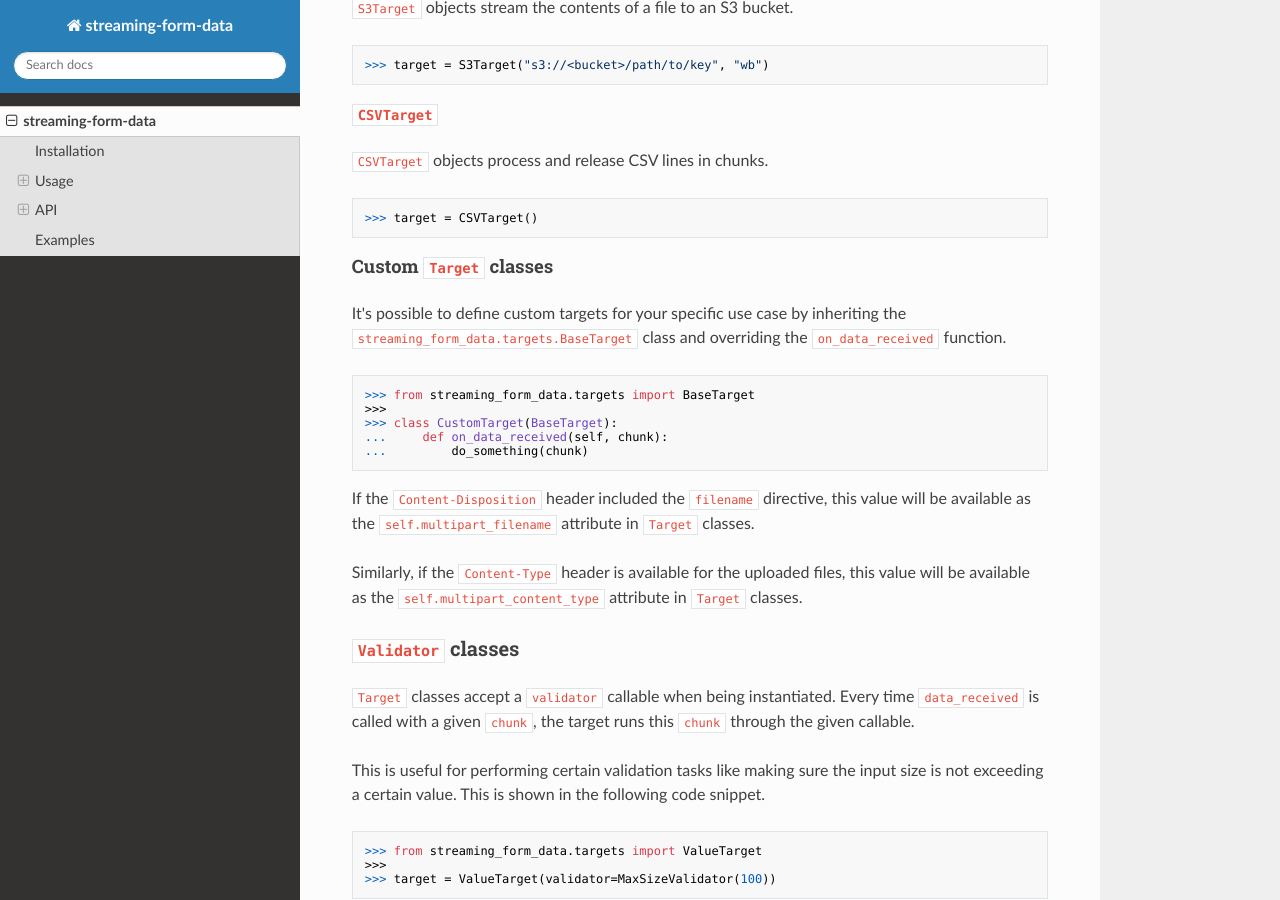
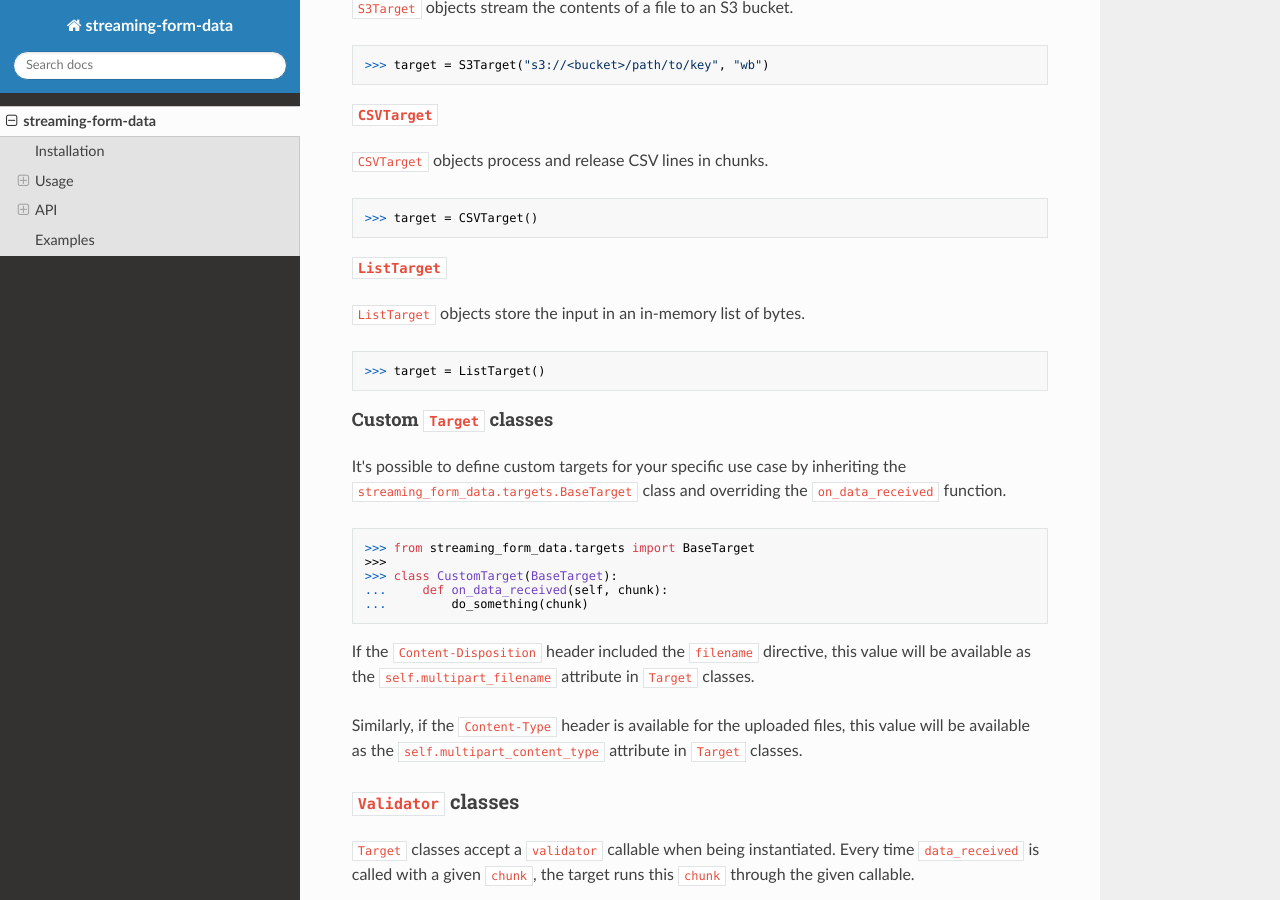
Before and after one commit to siddhantgoel/streaming-form-data, an MkDocs documentation site: the page built from docs/index.md, in a window 1280 px wide and 900 px high, scrolled down 3251 px. Built offline with MkDocs 1.6.1, drawn with Linux system fonts in a browser that asks for light colours; nearby versions of some CDN libraries.

Commit message:
chore: add ListTarget to docs

````diff
--- a/docs/index.md
+++ b/docs/index.md
@@ -172,6 +172,14 @@ in memory.
 >>> target = CSVTarget()
 ```
 
+#### `ListTarget`
+
+`ListTarget` objects store the input in an in-memory list of bytes.
+
+```python
+>>> target = ListTarget()
+```
+
 #### Custom `Target` classes
 
 It's possible to define custom targets for your specific use case by inheriting the
````
Also changed, not shown: 1 other file.
